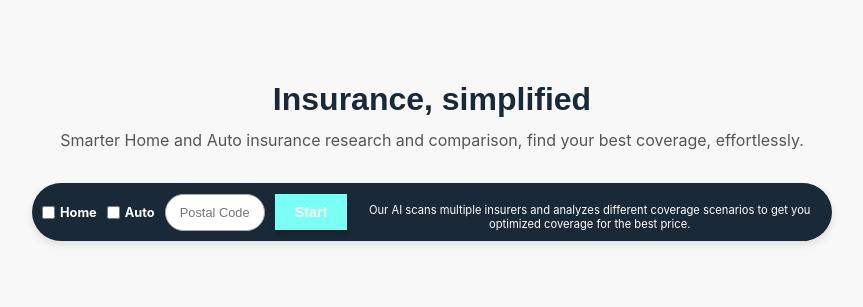
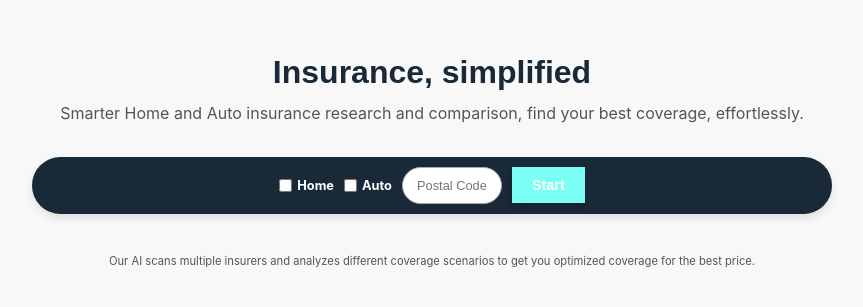
Before and after one commit to vidx3m/ince, a Next.js app: page / in a window 1280 px wide. Shown: the part 239-546 px from the top of the page, without its empty margins (208-1071 px from the left). Built offline with nearby package versions, Linux system fonts and the light colour scheme.

Commit message:
Updated landing page

```diff
--- a/pages/index.tsx
+++ b/pages/index.tsx
@@ -78,10 +78,11 @@ export default function Home() {
                         Start
                     </button>
                 </Link>
-            <p style={{ fontSize: "0.7rem", color: "#ffffff", marginTop: "10px" }}>
-                    Our AI scans multiple insurers and analyzes different coverage scenarios to get you optimized coverage for the best price.
-                </p>
+
             </div>
-        </div>
+        <p style={{ fontSize: "0.7rem", color: "#555", textAlign: "center", marginTop: "40px" }}>
+            Our AI scans multiple insurers and analyzes different coverage scenarios to get you optimized coverage for the best price.
+        </p>
+    </div>
     );
 }
```
